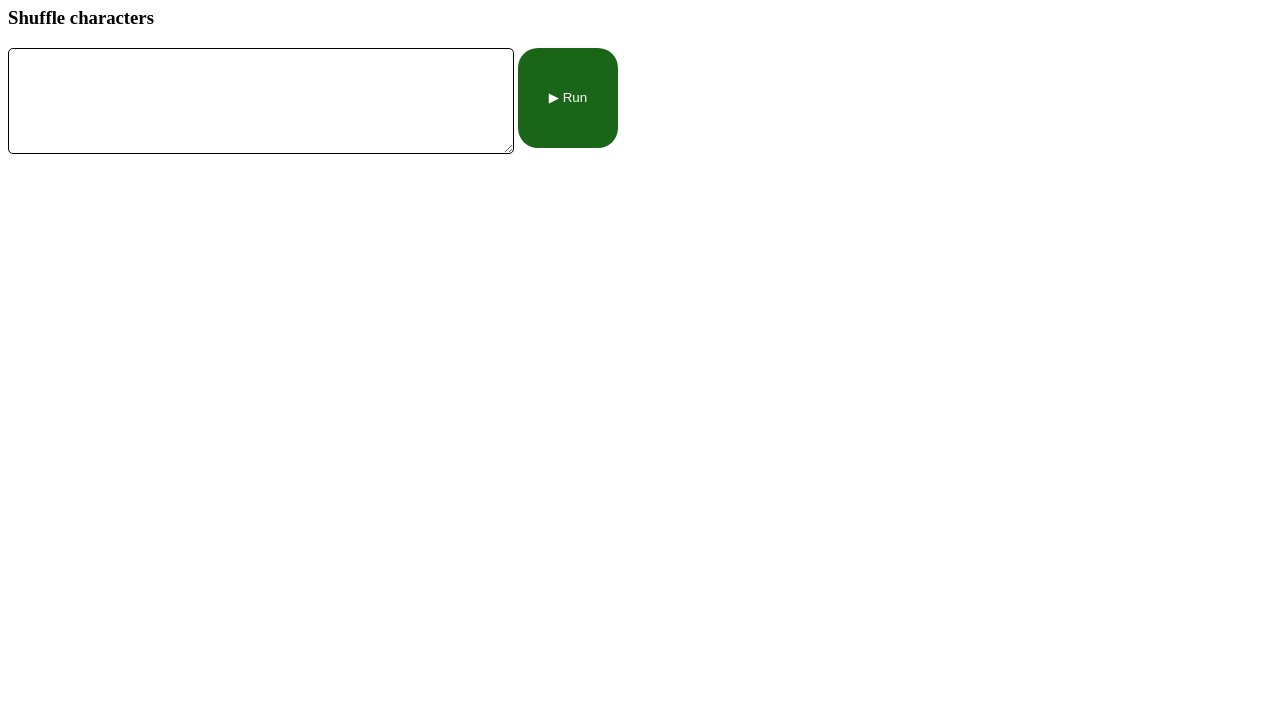
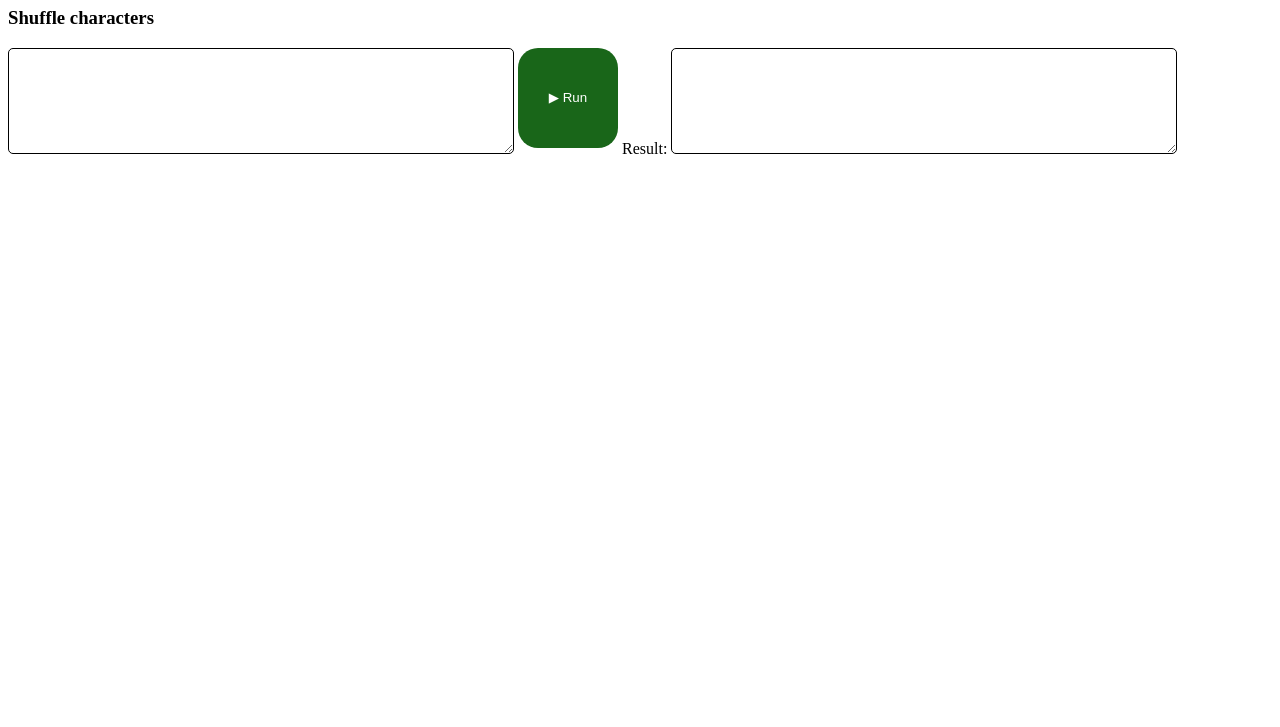
Before and after one commit to tmickel/text-tools, a plain HTML site: page src/index.html in a window 1280 px wide. Shown: the part 73-800 px from the top of the page. Drawn offline with Linux system fonts and the light colour scheme.

Commit message:
Automated from Big Fun Cloud: M  src/index.html M  src/tools.js

```diff
--- a/src/index.html
+++ b/src/index.html
@@ -15,7 +15,8 @@
     <h3>Shuffle characters</h3>
     <textarea id="shuffleCharacters-input"></textarea>
     <button id="shuffleCharacters">▶ Run</button>
-    <pre id="shuffleCharacters-result"></pre>
+    Result:
+    <textarea id="shuffleCharacters-result"></textarea>
   </div>
 </body>
 </html>
--- a/src/tools.js
+++ b/src/tools.js
@@ -19,6 +19,6 @@ for (let button of buttons) {
         const op = button.id;
         const input = document.getElementById(`${op}-input`).value;
         const result = tools[op](input);
-        document.getElementById(`${op}-result`).innerHTML = result;
+        document.getElementById(`${op}-result`).value = result;
     });
 }
```
